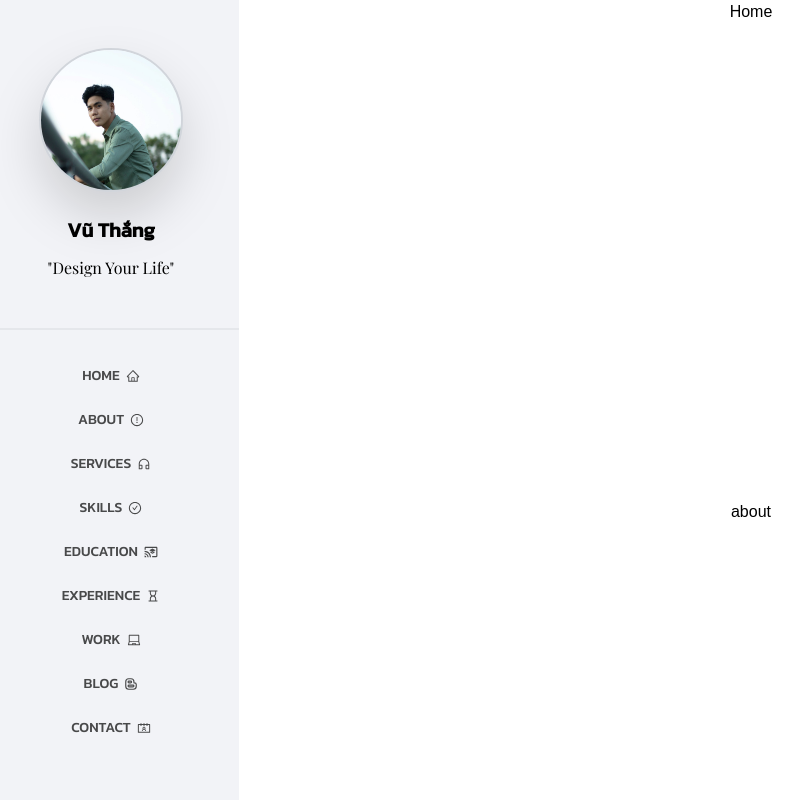
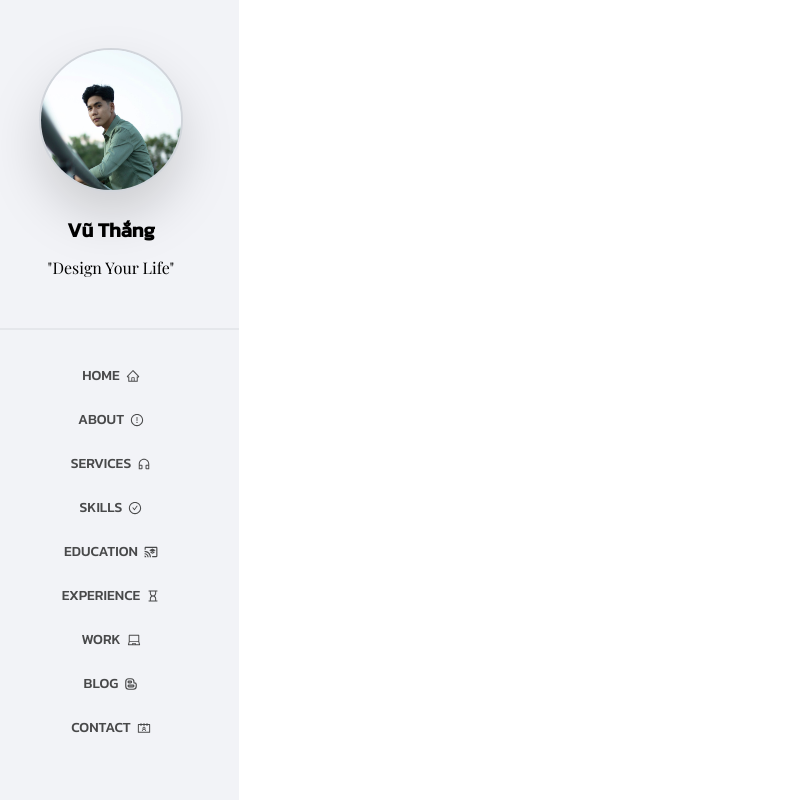
Before and after one commit to tuilathang6109/my-blog, a React (Vite) app in the folder tltBlog/: page / in a window 1280 px wide. Shown: the top 800 px of the page, without its empty margins (17-820 px from the left). Built offline with nearby package versions, Linux system fonts and the light colour scheme; a web font is replaced by a local one.

Commit message:
modify logo title

```diff
--- a/tltBlog/index.html
+++ b/tltBlog/index.html
@@ -2,7 +2,7 @@
 <html lang="en">
   <head>
     <meta charset="UTF-8" />
-    <link rel="icon" type="image/svg+xml" href="./src/logo/Logo-3.svg"/>
+    <link rel="icon" type="image/svg+xml" href="./src/logo/Logo-2.svg"/>
     <meta name="viewport" content="width=device-width, initial-scale=1.0" />
     <title>TuiLaT Blog</title>
   </head>
--- a/tltBlog/src/pages/rightSide/rightSideComponent/home/Home.jsx
+++ b/tltBlog/src/pages/rightSide/rightSideComponent/home/Home.jsx
@@ -1,10 +1,11 @@
+// import mybaner from "../../../../images/my-slider.jpg"
+
 const Home = ()=>{
     return (
-        <div id="home" className="h-[500px]">
-             Home
+        <div id="home" className="h-[969px]">
+             <img className="max-w-[870px] h-auto mx-auto" src="" alt="" />
          </div>
     )
-
 
     }
 
```
Also changed, not shown: tltBlog/src/images/my-slider.jpg (added), tltBlog/src/logo/Logo-2.svg (added), tltBlog/src/pages/rightSide/rightSide.jsx (indentation only).
